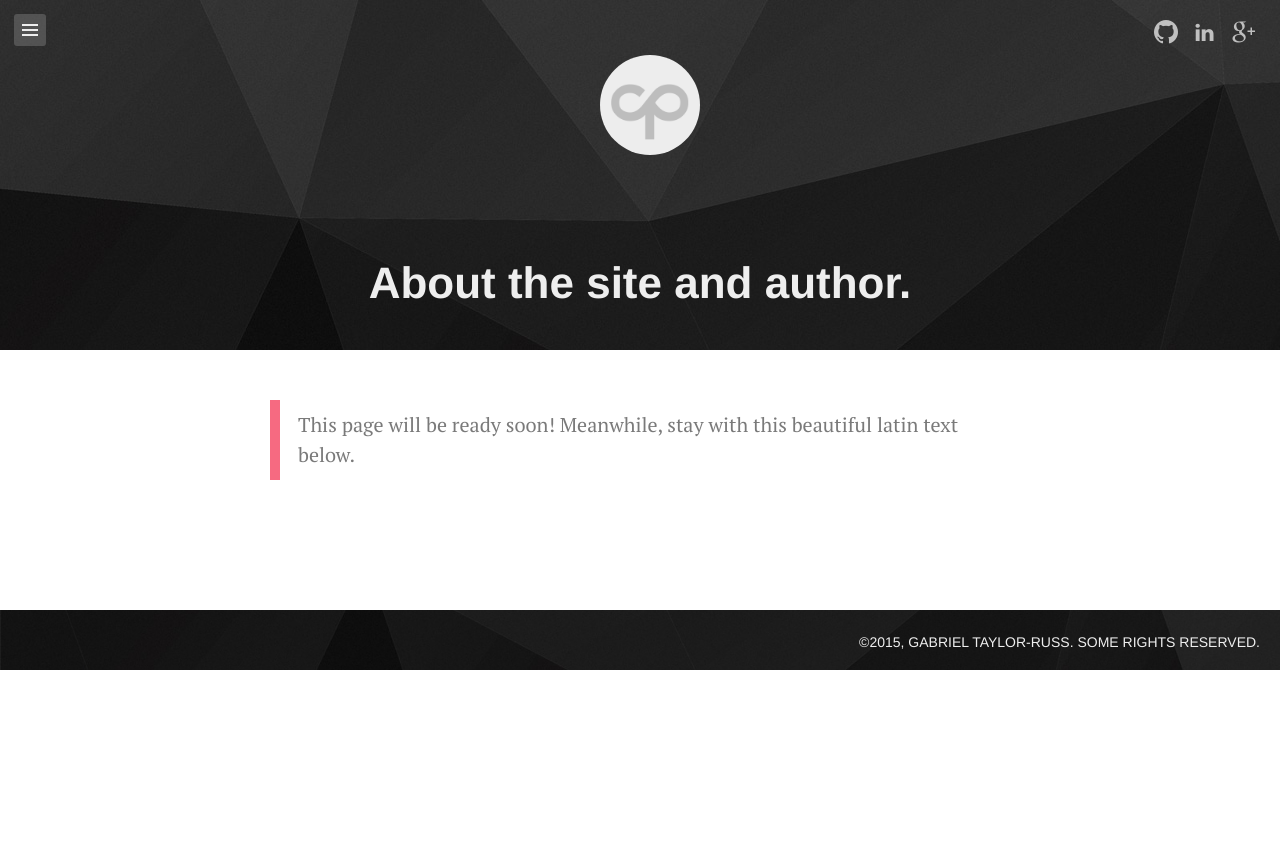
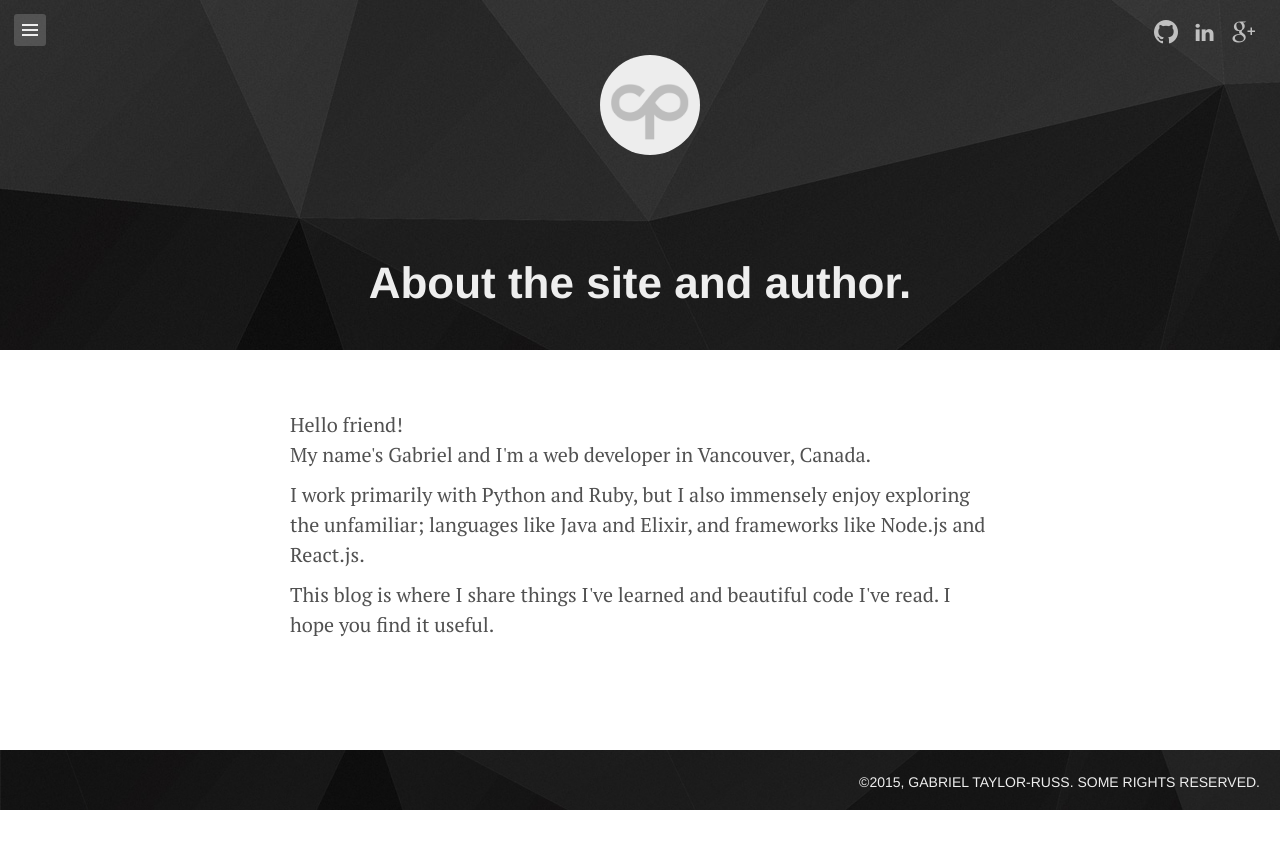
Before and after one commit to gabrieltaylor/gabrieltaylor.github.io, a Jekyll site: the page built from about.md, in a window 1280 px wide. Shown: the top 849 px of the page. Built offline with Jekyll 4.4.1, drawn with Linux system fonts in a browser that asks for light colours; Markdown is read by kramdown in place of the engine named in the settings.

Commit message:
Add about page content

```diff
--- a/about.md
+++ b/about.md
@@ -3,6 +3,6 @@ layout: page
 title: About the site and author.
 ---
 
-<div class="message">
-  This page will be ready soon! Meanwhile, stay with this beautiful latin text below.
-</div>
+<p>Hello friend!<br/>My name's Gabriel and I'm a web developer in Vancouver, Canada.</p>
+<p>I work primarily with Python and Ruby, but I also immensely enjoy exploring the unfamiliar; languages like Java and Elixir, and frameworks like Node.js and React.js.</p>
+<p>This blog is where I share things I've learned and beautiful code I've read. I hope you find it useful.</p>
```
